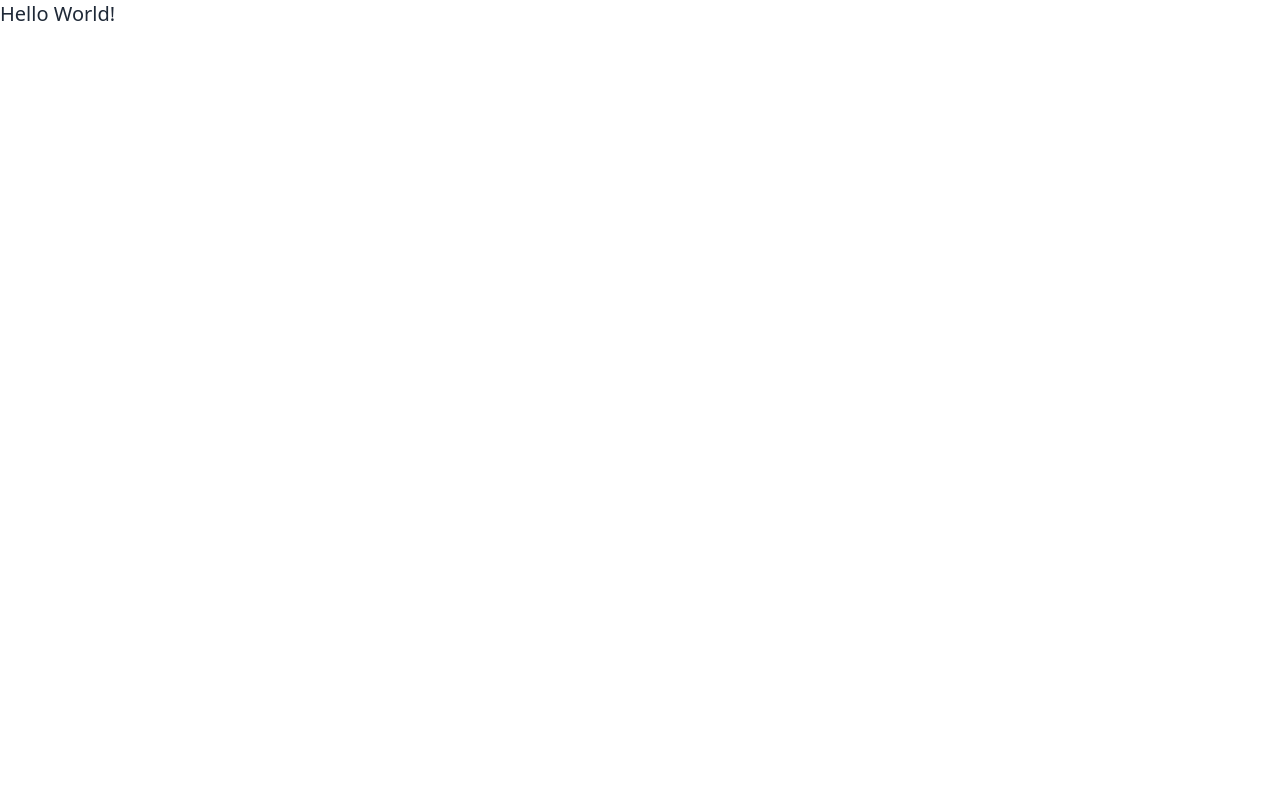
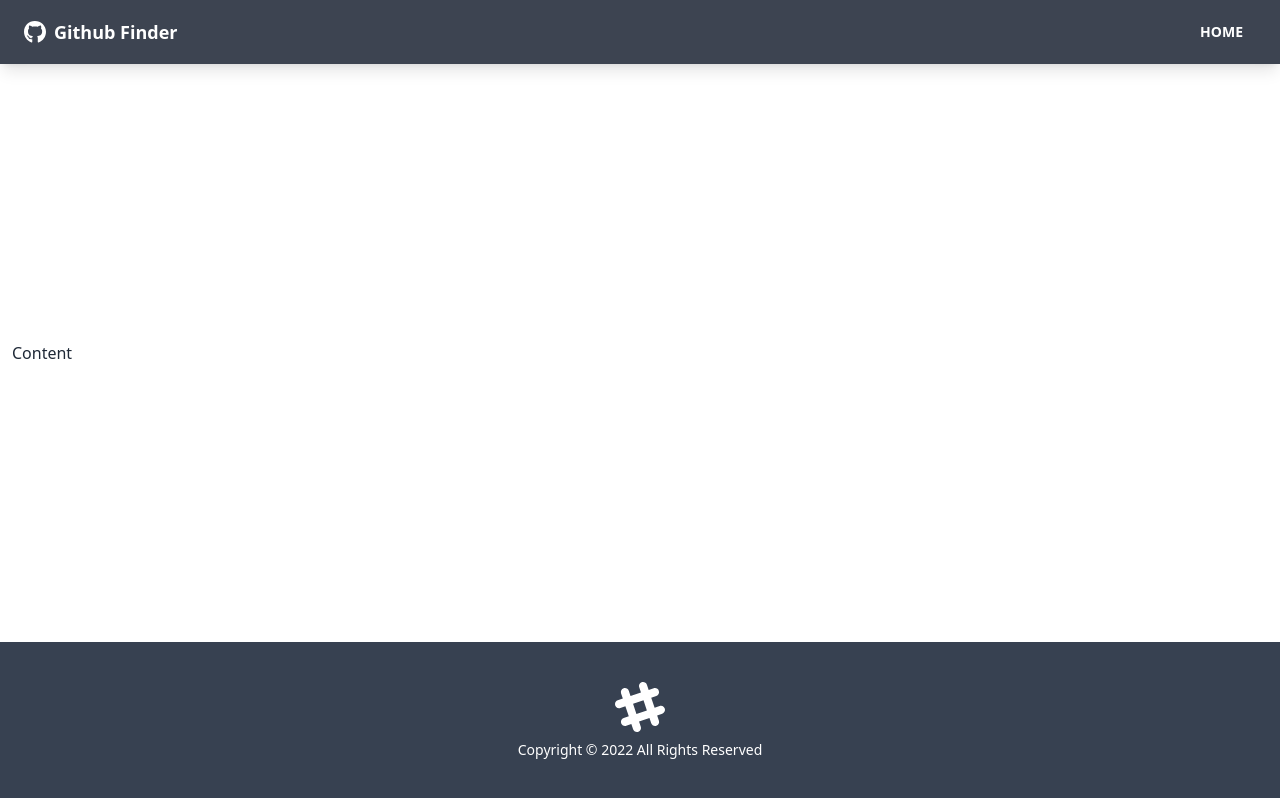
Before and after one commit to klleroy/gh-finder, a React (Create React App) app: page / in a window 1280 px wide. Built offline with nearby package versions, Linux system fonts and the light colour scheme.

Commit message:
Navbar, Footer and layout

```diff
--- a/package.json
+++ b/package.json
@@ -6,9 +6,12 @@
     "@testing-library/jest-dom": "^5.16.4",
     "@testing-library/react": "^13.1.1",
     "@testing-library/user-event": "^13.5.0",
+    "axios": "^0.26.1",
     "daisyui": "^2.14.1",
     "react": "^18.0.0",
     "react-dom": "^18.0.0",
+    "react-icons": "^4.3.1",
+    "react-router-dom": "^6.3.0",
     "react-scripts": "5.0.1",
     "web-vitals": "^2.1.4"
   },
--- a/src/App.js
+++ b/src/App.js
@@ -1,8 +1,18 @@
+import { BrowserRouter as Router, Route } from 'react-router-dom';
+import Navbar from './components/layout/Navbar';
+import Footer from './components/layout/Footer';
+
 function App() {
 	return (
-		<div>
-			<h1 className='text-xl'>Hello World!</h1>
-		</div>
+		<Router>
+			<div className='flex flex-col justify-between h-screen'>
+				<Navbar />
+
+				<main className='container mx-auto px-3 pb-12'>Content</main>
+
+				<Footer />
+			</div>
+		</Router>
 	);
 }
 
--- /dev/null
+++ b/src/components/layout/Footer.jsx
@@ -0,0 +1,24 @@
+function Footer() {
+	const footerYear = new Date().getFullYear();
+
+	return (
+		<footer className='footer p-10 bg-gray-700 text-primary-content footer-center'>
+			<div>
+				<svg
+					width='50'
+					height='50'
+					viewBox='0 0 24 24'
+					xmlns='http://www.w3.org/2000/svg'
+					fillRule='evenodd'
+					clipRule='evenodd'
+					className='inline-block fill-current'
+				>
+					<path d='M22.672 15.226l-2.432.811.841 2.515c.33 1.019-.209 2.127-1.23 2.456-1.15.325-2.148-.321-2.463-1.226l-.84-2.518-5.013 1.677.84 2.517c.391 1.203-.434 2.542-1.831 2.542-.88 0-1.601-.564-1.86-1.314l-.842-2.516-2.431.809c-1.135.328-2.145-.317-2.463-1.229-.329-1.018.211-2.127 1.231-2.456l2.432-.809-1.621-4.823-2.432.808c-1.355.384-2.558-.59-2.558-1.839 0-.817.509-1.582 1.327-1.846l2.433-.809-.842-2.515c-.33-1.02.211-2.129 1.232-2.458 1.02-.329 2.13.209 2.461 1.229l.842 2.515 5.011-1.677-.839-2.517c-.403-1.238.484-2.553 1.843-2.553.819 0 1.585.509 1.85 1.326l.841 2.517 2.431-.81c1.02-.33 2.131.211 2.461 1.229.332 1.018-.21 2.126-1.23 2.456l-2.433.809 1.622 4.823 2.433-.809c1.242-.401 2.557.484 2.557 1.838 0 .819-.51 1.583-1.328 1.847m-8.992-6.428l-5.01 1.675 1.619 4.828 5.011-1.674-1.62-4.829z'></path>
+				</svg>
+				<p>Copyright &copy; {footerYear} All Rights Reserved</p>
+			</div>
+		</footer>
+	);
+}
+
+export default Footer;
--- /dev/null
+++ b/src/components/layout/Navbar.jsx
@@ -0,0 +1,36 @@
+import { FaGithub } from 'react-icons/fa';
+import { Link } from 'react-router-dom';
+import PropTypes from 'prop-types';
+
+function Navbar({ title }) {
+	return (
+		<nav className='navbar mb-12 shadow-lg bg-neutral text-white'>
+			<div className='container mx-auto'>
+				<div className='flex-non px-2 mx-2'>
+					<FaGithub className='inline pr-2 text-3xl' />
+					<Link to='/' className='text-lg font-bold align-middle'>
+						{title}
+					</Link>
+				</div>
+
+				<div className='flex-1 px-2 mx-2'>
+					<div className='flex justify-end'>
+						<Link to='/' className='btn btn-ghost btn-sm rounded-btn'>
+							Home
+						</Link>
+					</div>
+				</div>
+			</div>
+		</nav>
+	);
+}
+
+Navbar.defaultProps = {
+	title: 'Github Finder',
+};
+
+Navbar.propTypes = {
+	title: PropTypes.string,
+};
+
+export default Navbar;
```
Also changed, not shown: 1 other file (tests, documents, lock files or other folders).
